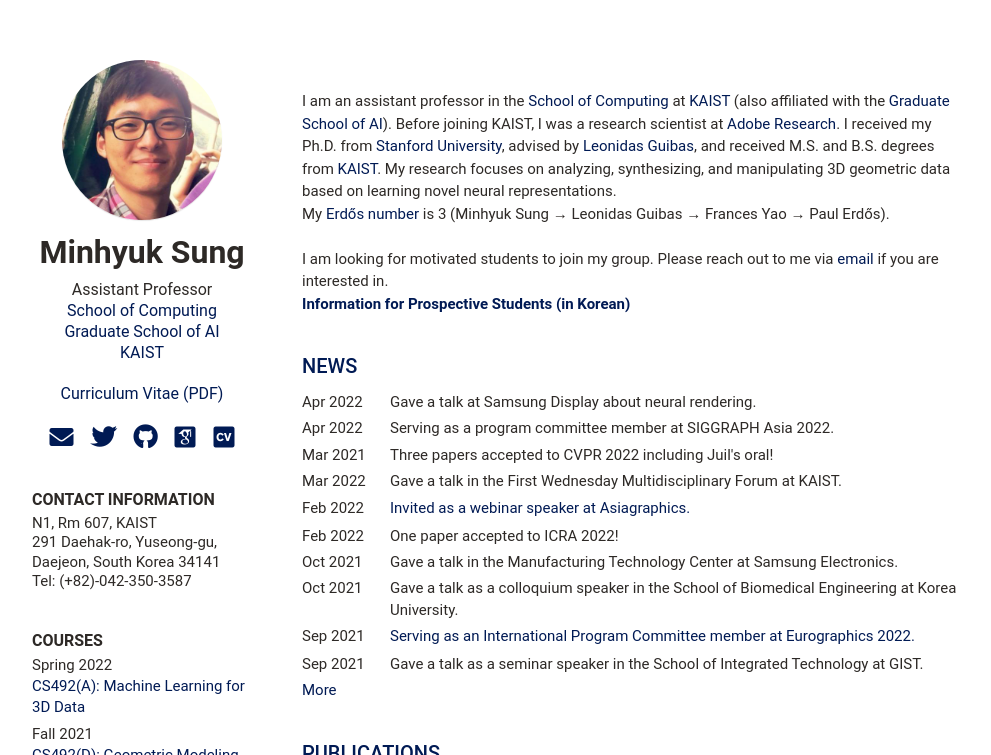
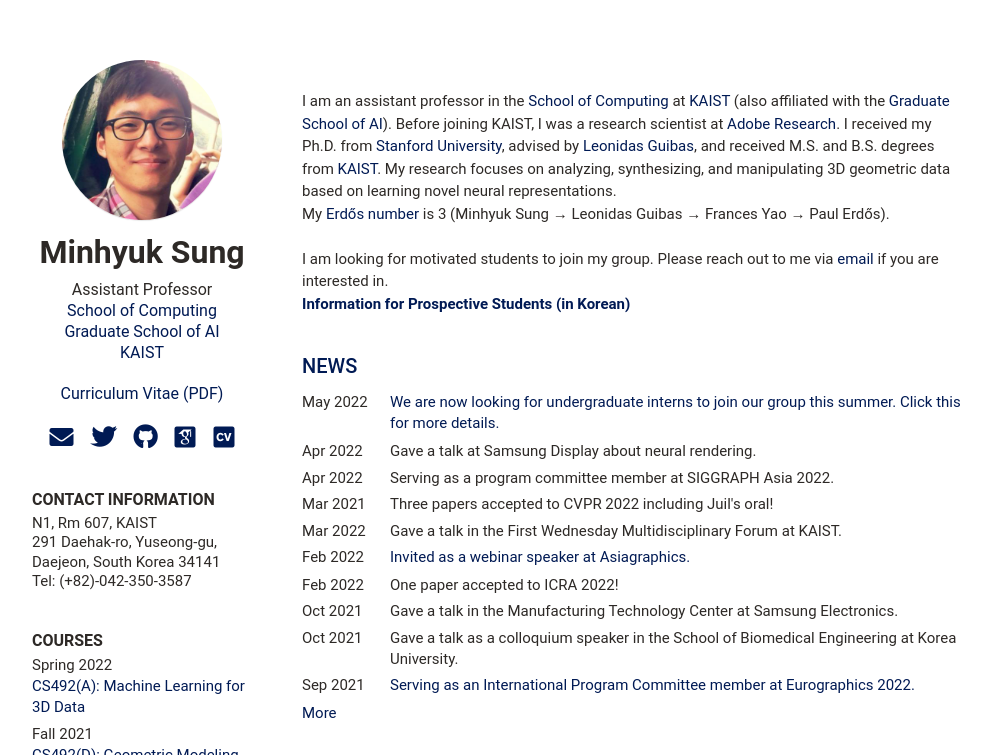
Before and after one commit to mhsung/mhsung.github.io, a Jekyll site: the page built from index.html, in a window 1280 px wide and 900 px high, cut to the strip 0-755 px from the top of the window. Shown: the whole strip, without its empty margins (126-1117 px from the left). Built offline with Jekyll 4.4.1, drawn with Linux system fonts in a browser that asks for light colours; some web fonts are replaced.

Commit message:
Updated.

```diff
--- a/_data/news.yml
+++ b/_data/news.yml
@@ -1,4 +1,7 @@
 news:
+    - title: "We are now looking for undergraduate interns to join our group this summer. Click this for more details."
+      time: May 2022
+      link: lab/internship-summer-2022
     - title: "Gave a talk at Samsung Display about neural rendering."
       time: Apr 2022
     - title: "Serving as a program committee member at SIGGRAPH Asia 2022."
```
